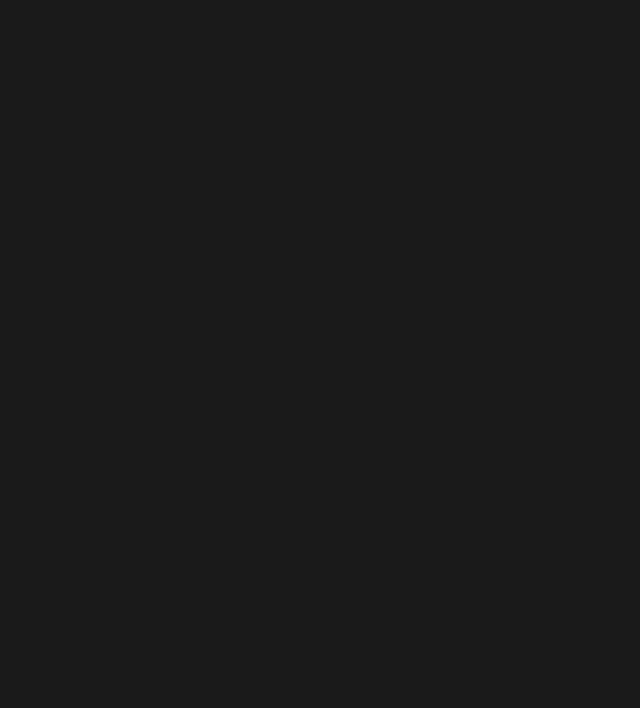
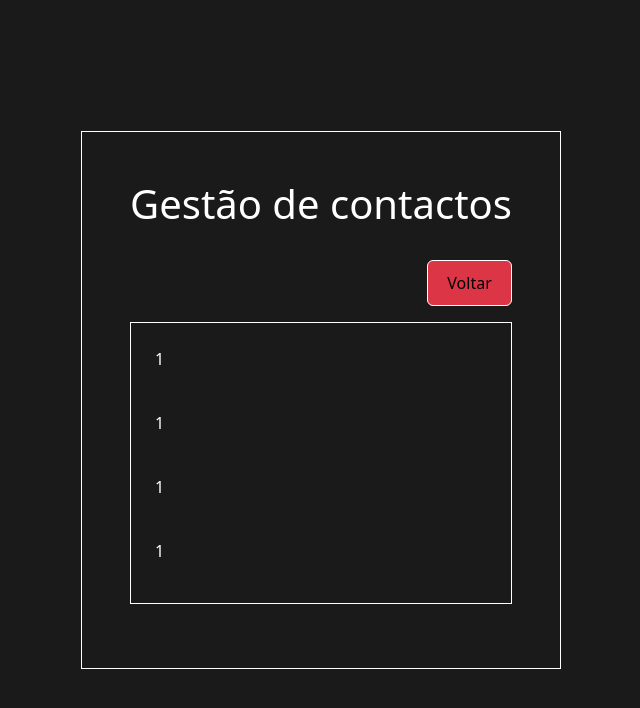
Before and after one commit to Stawerr/Teste_Vue_Renato_Rodrigues, a Vue app: page /detalheVista/1/1/1/1/1 in a window 1280 px wide. Before the commit this address had no page. Shown: the top 708 px of the page, without its empty margins (319-959 px from the left). Built offline with nearby package versions, Linux system fonts and the light colour scheme.

Commit message:
view created

```diff
--- a/src/router/index.js
+++ b/src/router/index.js
@@ -5,6 +5,7 @@ const routes=[
     {path:'/',name: 'Listagem', component: ()=>import('../views/Listagem.vue')},
     {path:'/edicao',name: 'Edicao', component: ()=>import('../views/Edicao.vue')},
     {path:'/detalhe/:id/:nome/:telemovel/:email/:morada',name: 'Detalhe', component: ()=>import('../views/Detalhe.vue')},
+    {path:'/detalheVista/:id/:nome/:telemovel/:email/:morada',name: 'DetalheVista', component: ()=>import('../views/DetalheVista.vue')},
 ]
 
 const router=createRouter({
--- /dev/null
+++ b/src/views/DetalheVista.vue
@@ -0,0 +1,33 @@
+<template>
+    <div class="border border-white d-flex flex-column p-5">
+        <H1Comp text="Gestão de contactos"></H1Comp>
+            <div class="d-flex flex-row justify-content-end align-items-end mt-4 gap-4">
+                <div><ButtonComp text="bg-danger" @click="voltar">Voltar</ButtonComp></div>
+            </div>
+            <div class="border border-white d-flex my-3 p-4">
+                <div class="d-flex flex-column gap-4 align-items-start">
+                   <p>{{$route.params.nome}}</p>
+                   <p>{{$route.params.telemovel}}</p>
+                    <p>{{$route.params.email}} </p>
+                    <p>{{$route.params.morada}} </p>
+                </div>
+            </div>
+    </div>
+</template>
+
+<script>
+import H1Comp from '../components/widgets/h1Comp.vue';
+import ButtonComp from '../components/widgets/buttonComp.vue';
+export default {
+    methods: {
+        voltar() {
+            this.$router.push({ name: "Listagem" });
+        }
+    },
+    components: { H1Comp, ButtonComp }
+}
+</script>
+
+<style scoped>
+
+</style>
--- a/src/views/Listagem.vue
+++ b/src/views/Listagem.vue
@@ -7,10 +7,10 @@
         <div class="border border-white d-flex flex-column my-3 p-4">
                 <div class="d-flex flex-row justify-content-between p-4 align-items-center" v-for="(item,i) in getContacts">
                     <div class="mx-5">
-                        <p>{{item.nome}}</p>
+                        <td><router-link :to="{name:'DetalheVista',params:{id:item.id, nome:item.nome, telemovel:item.telemovel, email:item.email, morada:item.morada}}">{{item.nome}}</router-link></td>
                     </div>
                     <div>
-                        <ButtonComp text="bg-info" @click="detalhe(item)">Ver</ButtonComp>
+                        <ButtonComp text="bg-info" @click="detalhe(item)">Editar</ButtonComp>
                     </div>
                 </div>
         </div>
```
